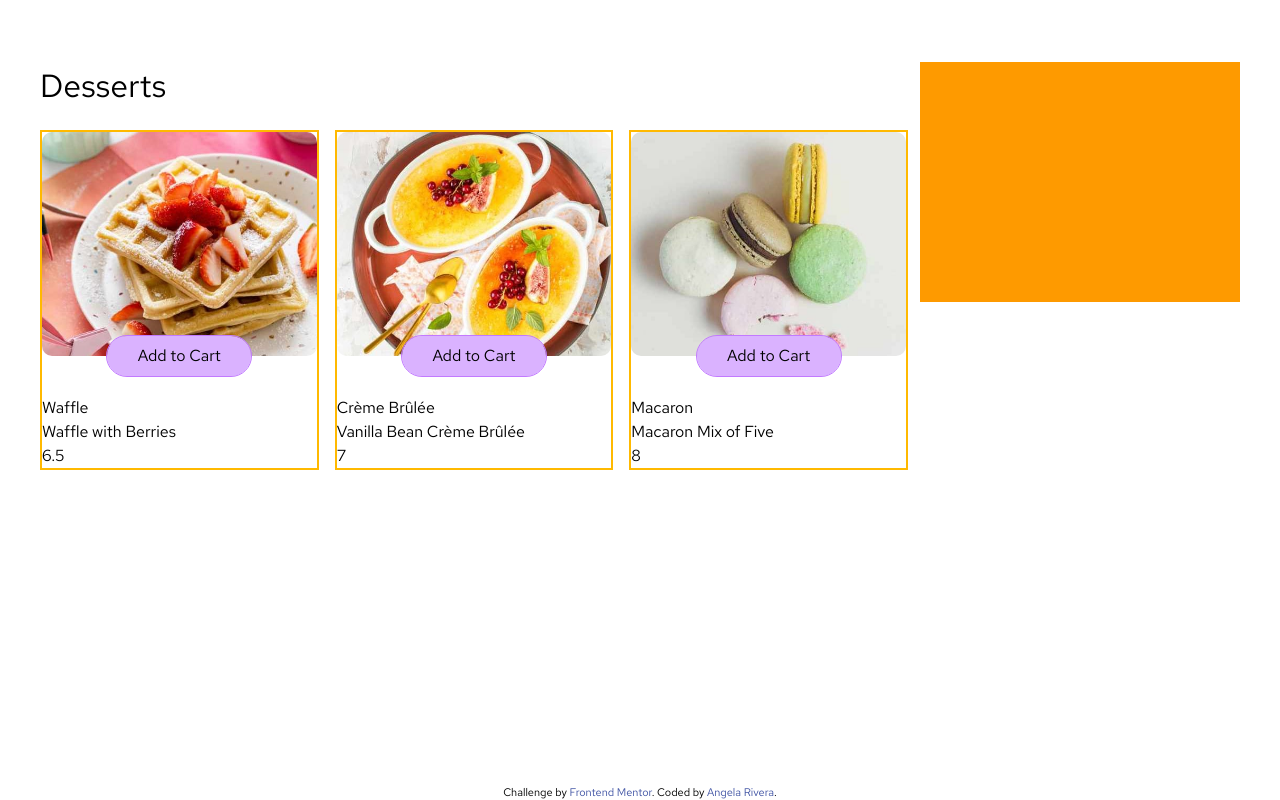
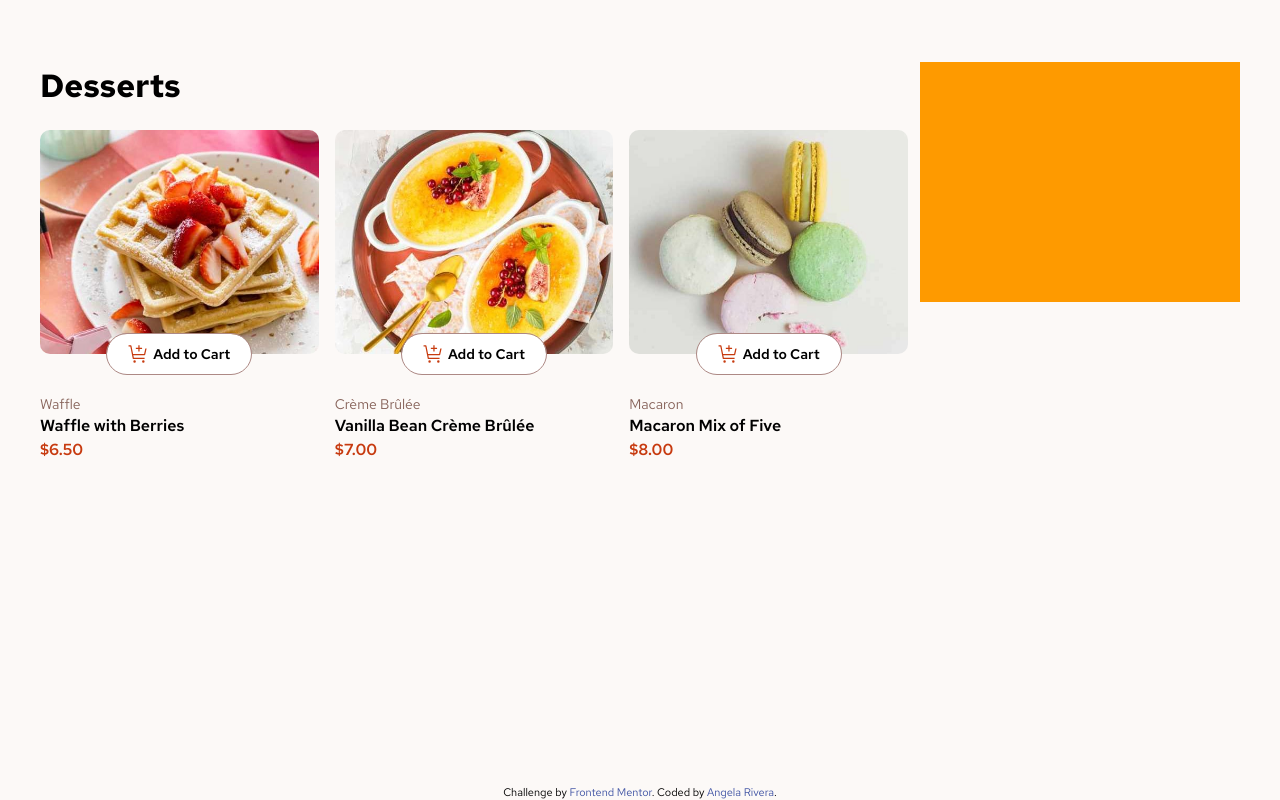
Before and after one commit to ang-riv/product-cart, a React (Vite) app: page / in a window 1280 px wide. Built offline with nearby package versions, Linux system fonts and the light colour scheme.

Commit message:
Individual product card styles

```diff
--- a/src/App.jsx
+++ b/src/App.jsx
@@ -64,12 +64,12 @@ function App() {
   };
   const gridStyles = "grid grid-cols-1 sm:grid-cols-2 lg:grid-cols-3 ";
   return (
-    <div className="min-h-screen px-5 flex flex-col justify-between items-center">
+    <div className="min-h-screen px-5 flex flex-col justify-between items-center bg-blush-50">
       <main className="h-[95%] w-full flex justify-between flex-wrap md:flex-nowrap max-w-[1200px] py-[5%]">
         {!showM && <Modal />}
         {/* products */}
         <section className="w-full justify-center flex flex-col items-center ">
-          <h1 className="pb-5 w-full">{appTitle}</h1>
+          <h1 className="pb-5 w-full font-bold">{appTitle}</h1>
           <div className=" w-full flex justify-center sm:justify-start">
             <div className={`w-fit h-fit gap-4 ${gridStyles}`}>
               {products.map((product) => (
--- a/src/components/ProductCard.jsx
+++ b/src/components/ProductCard.jsx
@@ -51,47 +51,70 @@ const ProductCard = ({ product, filteredCart }) => {
     );
   };
   return (
-    <article
-      key={name}
-      className="min-h-72 max-h-96 max-w-[320px] border-2 border-amber-400"
+    <article key={name} className="min-h-72 max-h-96 max-w-[320px]">
+      <figure
+        className={`m-0 p-0 ${
+          quantityBtns ? "outline-3 outline-main-red" : "outline-0"
+        } rounded-[10px]`}
       >
         <img
           src={productImage}
           alt=""
           className="object-cover w-full min-h-56 rounded-[10px]"
         />
+      </figure>
+
       <div className="relative -top-5 w-full flex justify-center">
-        <div className="h-10 w-36 bg-purple-300 rounded-4xl outline outline-purple-400">
+        <div
+          className={`h-10 w-36 bg-white rounded-4xl outline ${
+            quantityBtns ? "outline-main-red" : "outline-blush-400"
+          }`}
+        >
           {quantityBtns ? (
-            <div className="w-full h-full bg-amber-500 rounded-4xl flex justify-between items-center">
+            <div className="w-full h-full bg-main-red rounded-4xl flex justify-between items-center">
               <button
-                className="mx-3 h-fit w-fit py-0.5 px-2 outline outline-black rounded-full"
+                className="mx-4.5 h-fit w-fit outline-2 outline-white rounded-full"
                 onClick={() => handleDecrease(product)}
               >
-                -
+                <img
+                  src="/images/icon-decrement-quantity.svg"
+                  alt=""
+                  className="outline-black outline h-4.5 rounded-full w-4.5 p-1"
+                />
               </button>
-              <p>{currentAmount}</p>
+              <p className="text-white">{currentAmount}</p>
               <button
-                className="mx-3 h-fit w-fit py-0.5 px-2 outline outline-black rounded-full"
+                className="mx-4.5 h-fit w-fit outline-2 outline-white rounded-full"
                 onClick={() => handleIncrease(product)}
               >
-                +
+                <img
+                  src="/images/icon-increment-quantity.svg"
+                  alt=""
+                  className="outline-black outline h-4.5 rounded-full w-4.5 p-1"
+                />
               </button>
             </div>
           ) : (
             <button
-              className="w-full h-full rounded-4xl"
+              className="w-full h-full rounded-4xl text-sm font-semibold flex justify-center items-center"
               onClick={() => handleAddProduct(product)}
+              aria-label={`Add ${name} to cart`}
             >
-              Add to Cart
+              <img
+                src="/images/icon-add-to-cart.svg"
+                className="mr-1"
+                alt=""
+                aria-hidden="true"
+              />
+              <p>Add to Cart</p>
             </button>
           )}
         </div>
       </div>
-      <div className="">
-        <p>{category}</p>
-        <legend>{name}</legend>
-        <p>{price}</p>
+      <div>
+        <p className="text-sm text-blush-500">{category}</p>
+        <h2 className="font-semibold">{name}</h2>
+        <p className="font-semibold text-main-red">${price.toFixed(2)}</p>
       </div>
     </article>
   );
--- a/src/index.css
+++ b/src/index.css
@@ -17,18 +17,6 @@
 h1 {
   font-size: 2em;
 }
-
-h2 {
-  font-size: 1.5em;
-}
-
-h3 {
-  font-size: 1.3em;
-}
-
-h4 {
-  font-size: 1em;
-}
 .attribution {
   font-size: 11px;
   text-align: center;
```
Lines whose indentation alone changed are shown as unchanged.
